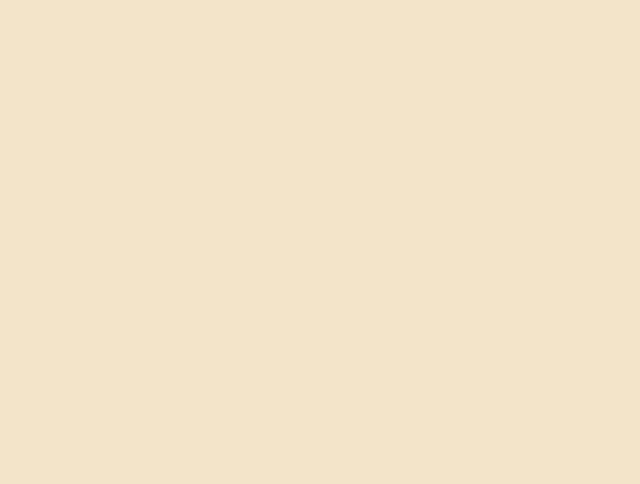
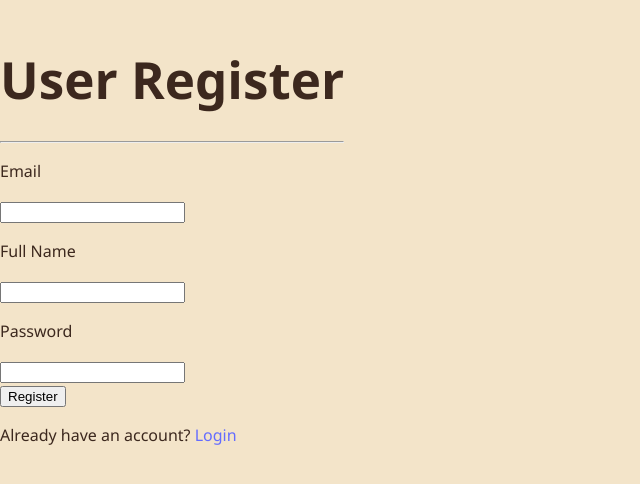
Before and after one commit to 250407-NET-FS/Jaza-React, a React (Vite) app in the folder JAZA-FRONT/: page /register in a window 1280 px wide. Before the commit this address had no page. Shown: the part 160-644 px from the top of the page, without its empty margins (0-640 px from the left). Built offline with nearby package versions, Linux system fonts and the light colour scheme.

Commit message:
finished register and login page

```diff
--- a/JAZA-FRONT/package.json
+++ b/JAZA-FRONT/package.json
@@ -15,6 +15,7 @@
     "@mui/material": "^7.1.0",
     "@testing-library/jest-dom": "^6.6.3",
     "axios": "^1.9.0",
+    "jwt-decode": "^4.0.0",
     "react": "^19.1.0",
     "react-dom": "^19.1.0",
     "react-router-dom": "^7.5.3",
--- a/JAZA-FRONT/src/App.jsx
+++ b/JAZA-FRONT/src/App.jsx
@@ -4,6 +4,7 @@ import Home from "./pages/Home"; // or './Home' if not in a folder
 import Dashboard from "./pages/admin/Dashboard";
 import PropertyList from "./pages/admin/PropertyList";
 import UserList from "./pages/admin/UserList";
+import Register from "./pages/Register";
 import { AuthProvider } from "./pages/context/AuthContext";
 
 function App() {
@@ -17,6 +18,7 @@ function App() {
           <Route path="/admin/Dashboard" element={<Dashboard />} />
           <Route path="/UserList" element={<UserList />} />
           <Route path="/PropertyList" element={<PropertyList />} />
+          <Route path="/register" element={<Register />} />
           {/* Add more routes as needed */}
         </Routes>
       </Router>
--- a/JAZA-FRONT/src/pages/Home.jsx
+++ b/JAZA-FRONT/src/pages/Home.jsx
@@ -1,8 +1,9 @@
 import React, { useState } from "react";
 import { Link } from "react-router-dom";
+import Popup from 'reactjs-popup';
 import logo from '../assets/JAZA.png'; // Adjust if needed
 import { useAuth } from "./context/AuthContext";
-import Popup from 'reactjs-popup';
+import Login from "./Login";
 import '../App.css';
 
 export default function Home() {
@@ -34,7 +35,7 @@ export default function Home() {
                         {user ? 'Welcome, ${user.name}': 'Welcome, Guest'}
                     </h2>
                     <Popup trigger = {user ? <button onClick={logout}>logout</button> : <button onClick={login}>login</button>}>
-
+                        <Login className="Login-form"></Login>
                     </Popup>
                 </div>
                 <nav className="nav">
--- a/JAZA-FRONT/src/pages/Login.jsx
+++ b/JAZA-FRONT/src/pages/Login.jsx
@@ -1,53 +1,113 @@
-import React from 'react'
+import React, { useState } from 'react';
+import { Link } from 'react-router-dom';
+import { useAuth } from "./context/AuthContext";
 
 function Login() {
+  const { login } = useAuth();
+  const [errorMessage, setErrorMessage] = useState('');
+  const [successMessage, setSuccessMessage] = useState('');
+  const [credentials, setCredentials] = useState({
+    email: "",
+    password: "",
+  });
+
+  const handleSubmit = async (e) => {
+    e.preventDefault();
+
+    // logging and user messages
+    if (credentials.email === '' || credentials.password === '') {
+      setErrorMessage('Please fill in all fields');
+      setSuccessMessage('');
+    } else {
+      // logging
+      console.log('Logging in with:', {
+            email: credentials.email,
+            password: credentials.password
+        });
+
+        // Attempt to log in the user with the provided credentials
+        try {
+            const success = await login(credentials);
+        if (success) {
+            // user message
+            setSuccessMessage('Login successful!');
+            setErrorMessage('');
+            navigate("/");
+        }
+        } catch (error) {
+            setErrorMessage("Invalid credentials. Please try again.");
+        }
+    }
+
+  };
+
   return (
     <>
       <h1>User Login</h1>
-        {
-            /* if an error occurs
-                <div class="alert alert-danger" role="alert">
-                    @TempData["ErrorMessage"]
+
+      {/* Alert Messages */}
+      {errorMessage && (
+        <div className="alert alert-danger" role="alert">
+          {errorMessage}
         </div>
-            */
-        }
+      )}
 
-        {
-            /* if the auth worked
-                <div class="alert alert-success" role="alert">
-                    @TempData["SuccessMessage"]
+      {successMessage && (
+        <div className="alert alert-success" role="alert">
+          {successMessage}
         </div>
-            */
-        }
+      )}
+
       <hr />
       <div className="row">
         <div className="col-md-4">
-                <form method="post">
-                    {/* Email*/}
-                    <div className="text-danger"></div>
+          <form onSubmit={handleSubmit}>
+            {/* Email */}
             <div className="form-group">
-                        <label className="control-label"></label>
-                        <input className="form-control" />
-                        <span className="text-danger"></span>
+              <p>Email</p>
+              <input
+                type="email"
+                value={credentials.email}
+                onChange={(e) =>
+                setCredentials({ ...credentials, email: e.target.value })
+                }
+            required
+              />
             </div>
-                    {/* Password*/}
+
+            {/* Password */}
             <div className="form-group">
-                        <label className="control-label"></label>
-                        <input className="form-control" />
-                        <span className="text-danger"></span>
+              <p>Password</p>
+              <input
+                type="password"
+                value={credentials.password}
+                onChange={(e) =>
+                setCredentials({ ...credentials, password: e.target.value })
+                }
+                required
+              />
             </div>
+
+            {/* Submit Button */}
             <div className="form-group">
-                        <input type="submit" value="Login" className="btn btn-outline-dark" />
+              <input
+                type="submit"
+                value="Login"
+                className="btn btn-outline-dark"
+              />
             </div>
           </form>
         </div>
       </div>
 
       <div>
-            <p>Don't have an account? <a className="btn btn-outline-dark">Register</a></p>
+        <p>
+            Don't have an account?{' '}
+            <Link to="/register" className="btn btn-outline-dark">Register</Link>
+        </p>
       </div>
     </>
-  )
+  );
 }
 
-export default Login
+export default Login;
--- a/JAZA-FRONT/src/pages/Register.jsx
+++ b/JAZA-FRONT/src/pages/Register.jsx
@@ -1,44 +1,127 @@
-import React from 'react'
+import React, { useState } from 'react';
+import { Link } from 'react-router-dom';
+import { useAuth } from "./context/AuthContext";
 
 function Register() {
+  const { register } = useAuth();
+  const [errorMessage, setErrorMessage] = useState('');
+  const [successMessage, setSuccessMessage] = useState('');
+  const [credentials, setCredentials] = useState({
+    fullName: "",
+    email: "",
+    password: "",
+  });
+
+  const handleSubmit = async (e) => {
+    e.preventDefault();
+
+    // logging and user messages
+    if (credentials.email === '' || credentials.password === '' || credentials.fullName === '') {
+      setErrorMessage('Please fill in all fields');
+      setSuccessMessage('');
+    } else {
+      // logging
+      console.log('Registering with:', {
+            email: credentials.email,
+            fullName: credentials.fullName,
+            password: credentials.password
+        });
+
+        // Attempt to log in the user with the provided credentials
+        try {
+            const success = await register(credentials);
+        if (success) {
+            // user message
+            setSuccessMessage('Register successful!');
+            setErrorMessage('');
+            navigate("/");
+        }
+        } catch (error) {
+            setErrorMessage("Invalid credentials. Please try again.");
+        }
+    }
+
+  };
+
   return (
     <>
-        <h1>User Registration</h1>
+      <h1>User Register</h1>
+
+      {/* Alert Messages */}
+      {errorMessage && (
+        <div className="alert alert-danger" role="alert">
+          {errorMessage}
+        </div>
+      )}
+
+      {successMessage && (
+        <div className="alert alert-success" role="alert">
+          {successMessage}
+        </div>
+      )}
+
       <hr />
       <div className="row">
         <div className="col-md-4">
-                <form method="post">
-                    <div className="text-danger"></div>
+          <form onSubmit={handleSubmit}>
+            {/* Email */}
             <div className="form-group">
-                        {/* email*/}
-                        <label className="control-label">Email</label>
-                        <input className="form-control" />
-                        <span className="text-danger"></span>
+              <p>Email</p>
+              <input
+                type="email"
+                value={credentials.email}
+                onChange={(e) =>
+                setCredentials({ ...credentials, email: e.target.value })
+                }
+            required
+              />
             </div>
+            {/* Full Name */}
             <div className="form-group">
-                        {/* Full Name*/}
-                        <label className="control-label">Full Name</label>
-                        <input className="form-control" />
-                        <span className="text-danger"></span>
+              <p>Full Name</p>
+              <input
+                type="name"
+                value={credentials.fullName}
+                onChange={(e) =>
+                setCredentials({ ...credentials, fullName: e.target.value })
+                }
+            required
+              />
             </div>
+
+            {/* Password */}
             <div className="form-group">
-                        {/* Password*/}
-                        <label className="control-label"></label>
-                        <input className="form-control" />
-                        <span className="text-danger"></span>
+              <p>Password</p>
+              <input
+                type="password"
+                value={credentials.password}
+                onChange={(e) =>
+                setCredentials({ ...credentials, password: e.target.value })
+                }
+                required
+              />
             </div>
+
+            {/* Submit Button */}
             <div className="form-group">
-                        <input type="submit" value="Register" className="btn btn-outline-dark" />
+              <input
+                type="submit"
+                value="Register"
+                className="btn btn-outline-dark"
+              />
             </div>
           </form>
         </div>
       </div>
 
       <div>
-            <p>Already have an account? <a className="nav-link text-dark btn btn-outline-dark">Login</a></p>
+        <p>
+            Already have an account?{' '}
+            <Link to="/" className="btn btn-outline-dark">Login</Link>
+        </p>
       </div>
     </>
-  )
+  );
 }
 
-export default Register
+export default Register;
--- a/JAZA-FRONT/src/pages/context/AuthContext.jsx
+++ b/JAZA-FRONT/src/pages/context/AuthContext.jsx
@@ -24,6 +24,8 @@ const authReducer = (state, action) => {
     switch(action.type){
         case "LOGIN":
             return {...state, user: action.payload, isAuthenticated: true};
+        case "REGISTER":
+            return {...state, user: action.payload, isAuthenticated: false};
         case "LOGOUT":
             return {...state, user: null, isAuthenticated: false};
         default:
@@ -73,6 +75,19 @@ export const AuthProvider = ({ children }) => {
         dispatch({type: "LOGOUT"});
     };
 
+    // function to handle login action
+    const register = async (credentials) => {
+        // sends post request to api service with base url attached to front and
+        // credentials attached to body
+        const response = await api.post("auth/register", credentials);
+        const token = response.data.token;
+        // assigns token to localStorage
+        localStorage.setItem("jwt", token);
+        const decoded = jwtDecode(token);
+        dispatch({type: "REGISTER", payload: normalizeClaims(decoded)});
+        return true;
+    };
+
     // user should remain logged in when page refreshes
     // useEffect triggers once when component is mounting
     // simply checks if the user has a valid token and
@@ -87,7 +102,7 @@ export const AuthProvider = ({ children }) => {
 
     return(
         <AuthContext.Provider
-            value = {{...state, login, logout, checkTokenValidity}}
+            value = {{...state, login, logout, register, checkTokenValidity}}
         >
             {children}
         </AuthContext.Provider>
```
Also changed, not shown: JAZA-FRONT/src/App.css (+22 -0 lines), 1 other file (tests, documents, lock files or other folders). Lines whose indentation alone changed are shown as unchanged.
